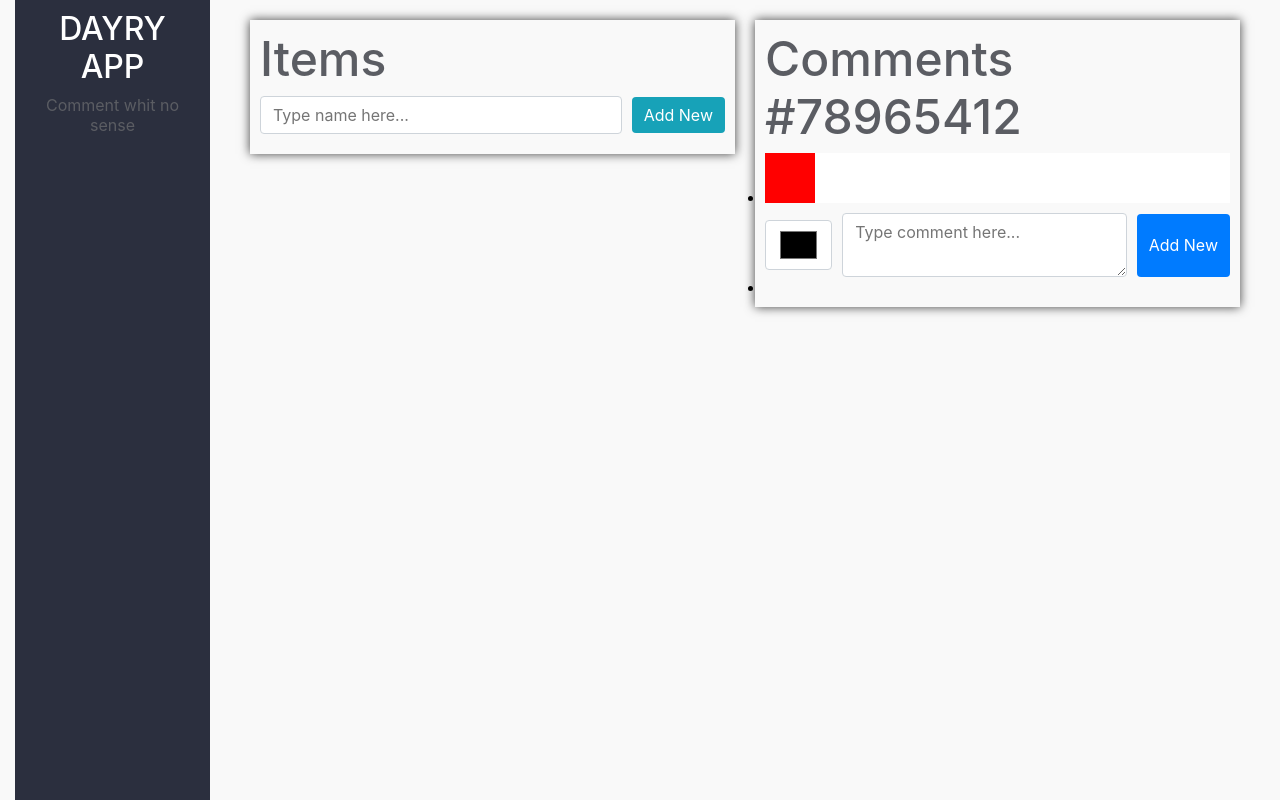
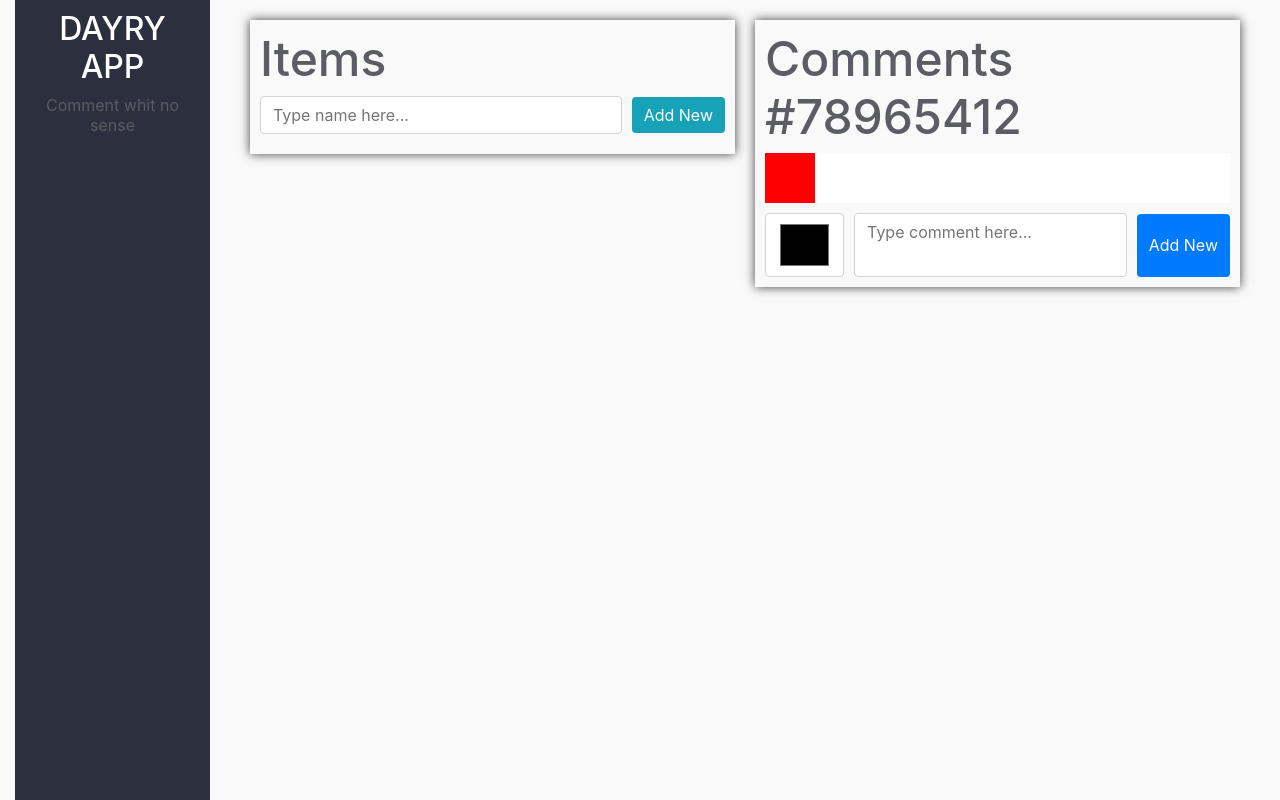
Before and after one commit to Demetryj/dayry-app, a React (Create React App) app: page / in a window 1280 px wide. Built offline with nearby package versions, Linux system fonts and the light colour scheme.

Commit message:
add global styles

```diff
--- a/src/index.css
+++ b/src/index.css
@@ -1,10 +1,12 @@
 @import-normalize;
 
 body {
+  box-sizing: border-box;
   margin: 0;
   font-family: -apple-system, BlinkMacSystemFont, "Segoe UI", "Roboto", "Oxygen",
     "Ubuntu", "Cantarell", "Fira Sans", "Droid Sans", "Helvetica Neue",
     sans-serif;
+  font-weight: 400;
   -webkit-font-smoothing: antialiased;
   -moz-osx-font-smoothing: grayscale;
 }
@@ -29,10 +31,13 @@ ol,
 ul {
   margin: 0;
   padding: 0;
+  list-style: none;
 }
 
-img {
-  display: block;
-  max-width: 100%;
-  height: auto;
+input,
+textarea {
+  all: unset;
 }
+button {
+  cursor: pointer;
+}
```
